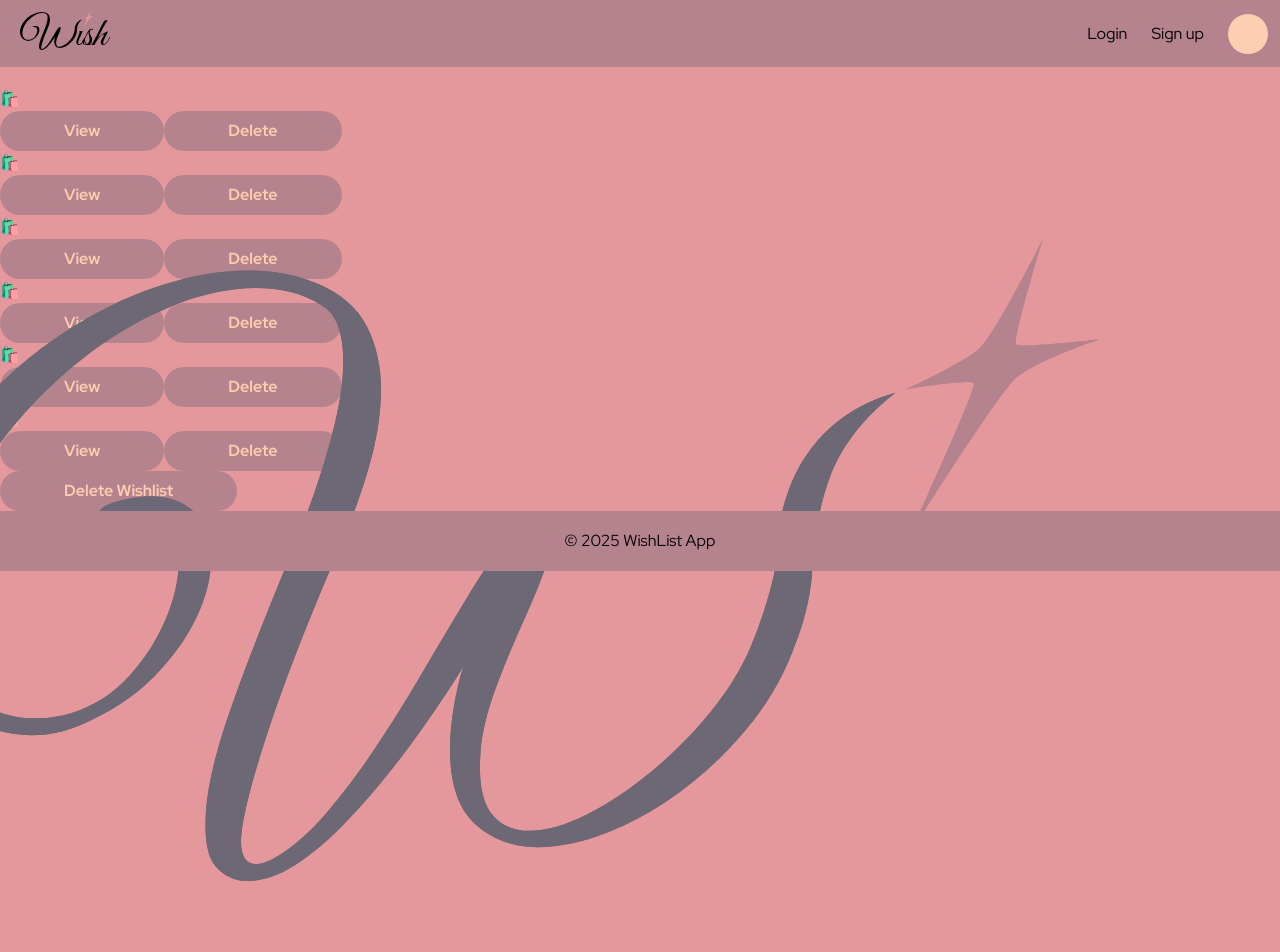
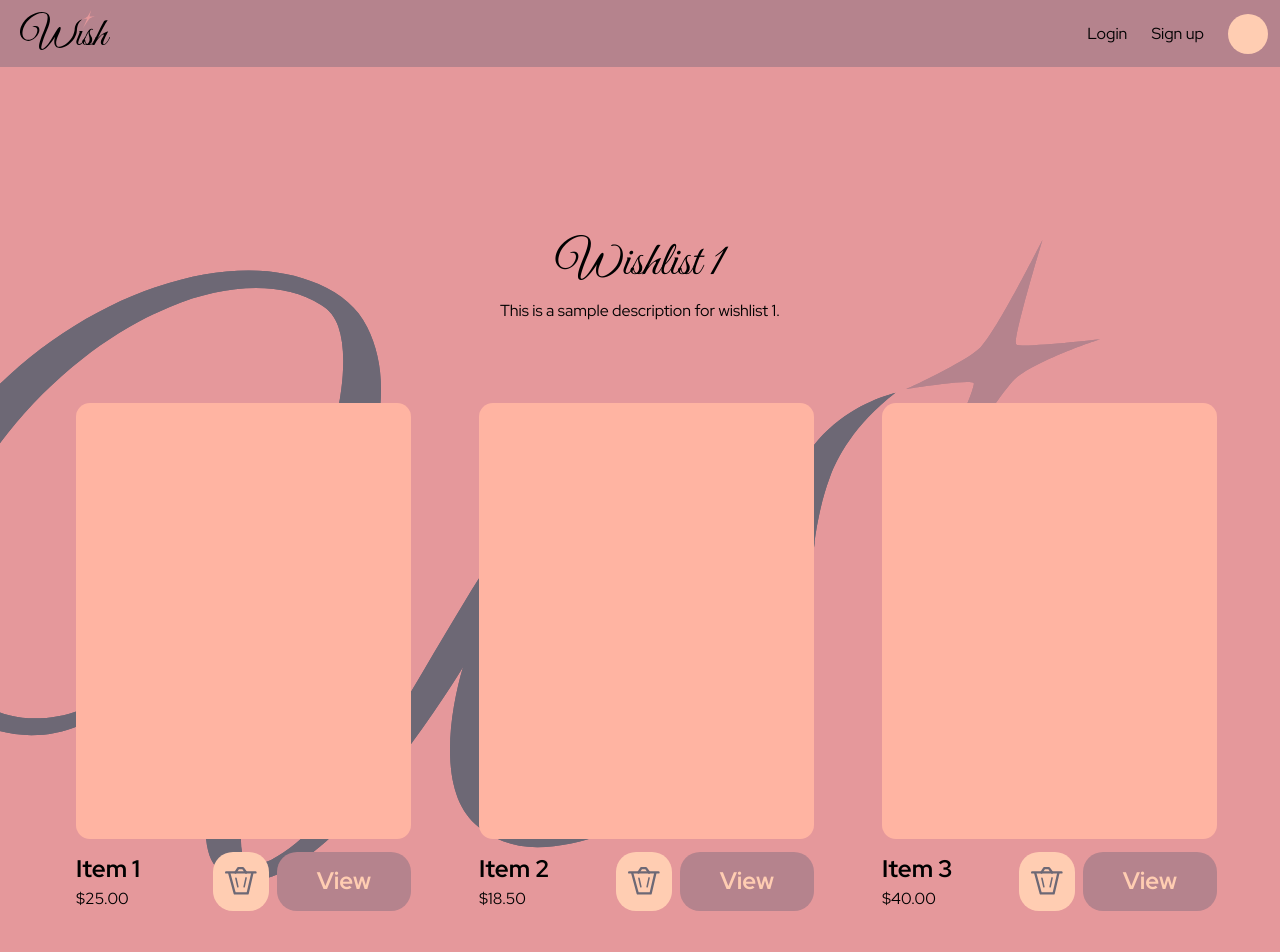
Before and after one commit to KsuSh7/WishList, a React (Vite) app in the folder frontend/wishlist-app/: page /wishlist/1 in a window 1280 px wide. Shown: the top 952 px of the page. Before the commit the page ends 800 px from the top, so only its background shows below. Built offline with nearby package versions, Linux system fonts and the light colour scheme.

Commit message:
Finished WishList page, cleaned up

```diff
--- a/frontend/wishlist-app/src/components/Header.jsx
+++ b/frontend/wishlist-app/src/components/Header.jsx
@@ -9,8 +9,8 @@ export default function Header() {
         <img src={logo} alt="Wish Logo" className={styles.logoImage} />
       </div>
       <nav className={styles.nav}>
-        <Link to="/login" className={styles.navLink}>Login</Link>
-        <Link to="/signup" className={styles.navLink}>Sign up</Link>
+        <Link to="/auth" className={styles.navLink}>Login</Link>
+        <Link to="/auth" className={styles.navLink}>Sign up</Link>
         <Link to="/user" className={styles.icon}></Link>
       </nav>
     </header>
--- a/frontend/wishlist-app/src/pages/Auth.jsx
+++ b/frontend/wishlist-app/src/pages/Auth.jsx
@@ -7,7 +7,7 @@ export default function Auth() {
   return (
     <div className={styles.authContainer}>
       <div className={styles.formBox}>
-        <h2>{isLogin ? 'Login' : 'Register'}</h2>
+        <h2>{isLogin ? 'Login' : 'Sigh Up'}</h2>
 
         {!isLogin && (
           <div className={styles.inputGroup}>
@@ -32,7 +32,7 @@ export default function Auth() {
             <p>
             {isLogin ? 'No account?' : 'Already have an account?'}{' '}
             <span onClick={() => setIsLogin(!isLogin)} className={styles.toggle}>
-                {isLogin ? 'Register here' : 'Login here'}
+                {isLogin ? 'Sign up here' : 'Login here'}
             </span>
             </p>
         </div>
--- a/frontend/wishlist-app/src/pages/UserPage.jsx
+++ b/frontend/wishlist-app/src/pages/UserPage.jsx
@@ -1,5 +1,5 @@
 import { useState } from 'react';
-import { Link } from 'react-router-dom'; // додано
+import { Link } from 'react-router-dom';
 import styles from '../styles/UserPage.module.css';
 import LeftArrow from '../assets/leftArrow.svg';
 import RightArrow from '../assets/rightArrow.svg';
--- a/frontend/wishlist-app/src/pages/WishlistPage.jsx
+++ b/frontend/wishlist-app/src/pages/WishlistPage.jsx
@@ -1,20 +1,48 @@
 import styles from '../styles/WishlistPage.module.css';
+import TrashIcon from '../assets/trash.svg';
 
 export default function WishlistPage() {
+  const wishlist = {
+    name: 'Wishlist 1',
+    description: 'This is a sample description for wishlist 1.',
+    items: [
+      { id: 1, name: 'Item 1', price: '$25.00' },
+      { id: 2, name: 'Item 2', price: '$18.50' },
+      { id: 3, name: 'Item 3', price: '$40.00' },
+      { id: 4, name: 'Item 4', price: '$12.00' },
+      { id: 5, name: 'Item 5', price: '$55.00' },
+      { id: 6, name: 'Item 6', price: '$30.00' },
+    ],
+  };
+
   return (
     <div className={styles.container}>
-      <h2>My Wishlist</h2>
+      <div className={styles.header}>
+        <h2 className={styles.title}>{wishlist.name}</h2>
+        <p className={styles.description}>{wishlist.description}</p>
+      </div>
+
       <div className={styles.itemsGrid}>
-        {[1, 2, 3, 4, 5, 6].map((i) => (
-          <div key={i} className={styles.itemCard}>
-            <div className={styles.itemImage}>🛍️</div>
-            <div className={styles.itemButtons}>
-              <button>View</button>
-              <button>Delete</button>
+        {wishlist.items.map((item) => (
+          <div key={item.id} className={styles.itemCard}>
+            <div className={styles.itemImage}></div>
+            <div className={styles.itemInfo}>
+              <div className={styles.textBlock}>
+                <p className={styles.itemName}>{item.name}</p>
+                <p className={styles.itemPrice}>{item.price}</p>
+              </div>
+              <div className={styles.itemButtons}>
+                <button className={styles.deleteButton}>
+                  <img src={TrashIcon} alt="Delete" className={styles.trashIcon} />
+                </button>
+                <button className={styles.viewButton}>View</button>
+
+              </div>
             </div>
           </div>
         ))}
       </div>
+
       <button className={styles.deleteWishlist}>Delete Wishlist</button>
     </div>
   );
--- a/frontend/wishlist-app/src/styles/Home.module.css
+++ b/frontend/wishlist-app/src/styles/Home.module.css
@@ -1,5 +1,4 @@
 .container {
-  position: fixed;
   top: 0;
   left: 0;
   width: 100vw;
@@ -7,7 +6,6 @@
   display: flex;
   justify-content: center;
   align-items: center;
-  z-index: 1;
 }
 
 .block {
@@ -17,6 +15,7 @@
   max-width: 413px;
   height: 245px;
   text-align: center;
+  z-index: 1;
 }
 
 .title {
--- a/frontend/wishlist-app/src/styles/UserPage.module.css
+++ b/frontend/wishlist-app/src/styles/UserPage.module.css
@@ -86,8 +86,6 @@ h2 {
 
 .actions button {
   font-size: 24px;
-  border: none;
-  cursor: pointer;
   width: 400px;
 }
 
@@ -125,8 +123,9 @@ h2 {
 .wishlistImage {
   width: 100%;
   height: 436px;
-  background-color: #FFCDB2;
+  background-color: #FFB4A2;
   border-radius: 12px;
+  cursor: pointer;
 }
 
 .wishlistLabel {
@@ -140,18 +139,19 @@ h2 {
   font-weight: 600;
   font-size: 18px;
   color: black;
+  margin-bottom: 0;
 }
 
 .wishlistDescription {
   font-size: 16px;
   color: black;
   max-width: 335px;
-  margin-top: 0;
+  margin: 0;
 }
 
 .arrowIcon {
-  width: 32px;
-  height: 32px;
+  width: 48px;
+  height: 48px;
   cursor: pointer;
   flex-shrink: 0;
 }
--- a/frontend/wishlist-app/src/styles/WishlistPage.module.css
+++ b/frontend/wishlist-app/src/styles/WishlistPage.module.css
@@ -0,0 +1,111 @@
+.container {
+  padding: 80px 60px;
+  display: flex;
+  flex-direction: column;
+  align-items: center;
+  gap: 48px;
+}
+
+.header {
+  margin-top: 147px;
+  text-align: center;
+  z-index: 1;
+}
+
+.title {
+  font-family: 'Great Vibes';
+  font-size: 48px;
+  margin: 0;
+  color: black;
+}
+
+.description {
+  margin-top: 0;
+}
+
+.itemsGrid {
+  display: grid;
+  grid-template-columns: repeat(3, 1fr);
+  gap: 36px;
+  width: 100%;
+  max-width: 1200px;
+  z-index: 1;
+}
+
+.itemCard {
+  display: flex;
+  flex-direction: column;
+  gap: 12px;
+  padding: 16px;
+  width: 335px;
+  height: 503px;
+}
+
+.itemImage {
+  width: 100%;
+  min-height: 436px;
+  background-color: #FFB4A2;
+  border-radius: 14px;
+}
+
+.itemInfo {
+  display: flex;
+  justify-content: space-between;
+  align-items: flex-end;
+}
+
+.textBlock {
+  display: flex;
+  flex-direction: column;
+  align-items: flex-start;
+}
+
+.itemName {
+  font-size: 24px;
+  font-family: 'Red Hat Display';
+  font-weight: bold;
+  color: black;
+  margin: 0;
+}
+
+.itemPrice {
+  font-size: 16px;
+  color: black;
+  margin: 0;
+}
+
+.itemButtons {
+  display: flex;
+  align-items: center;
+  gap: 8px;
+  margin: 0;
+}
+
+.viewButton {
+  font-size: 24px;
+  padding: 13px 40px 15px;
+}
+
+.deleteButton {
+  background-color: #FFCDB2;
+  padding: 15px 12px 11px;
+}
+
+.deleteButton:hover {
+  background-color: #B5838D;
+}
+
+.trashIcon {
+  width: 32px;
+}
+
+.deleteWishlist {
+  background-color: #FFCDB2;
+  color: #6D6875;
+  z-index: 1;
+}
+
+.deleteWishlist:hover {
+  background-color: #B5838D;
+  color: #FFCDB2;
+}
```
Also changed, not shown: frontend/wishlist-app/src/assets/trash.svg (added).
